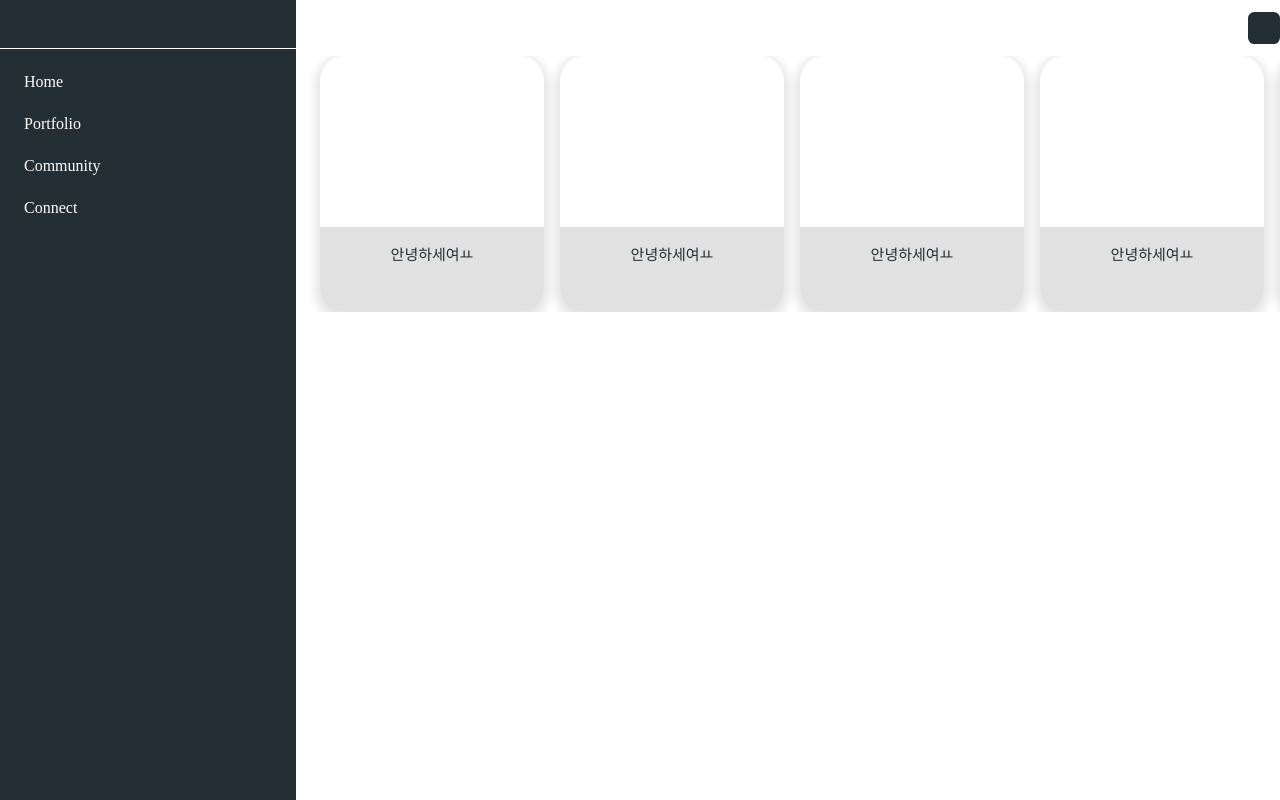
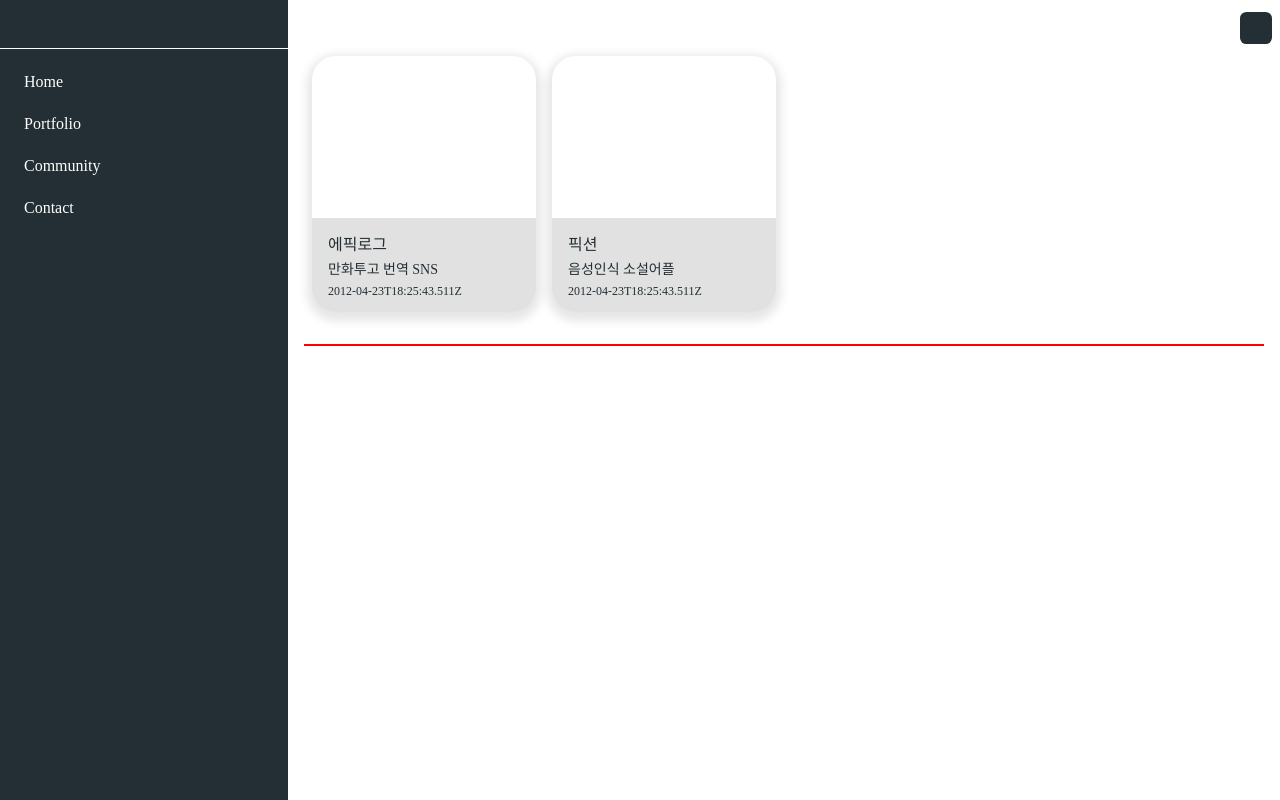
Before and after one commit to klimes888/community.front, a React app: page / in a window 1280 px wide. Built offline with nearby package versions, Linux system fonts and the light colour scheme.

Commit message:
slider and context add

```diff
--- a/src/components/aside/Aside.tsx
+++ b/src/components/aside/Aside.tsx
@@ -1,21 +1,21 @@
-import React from 'react'
+import React, { useState } from 'react'
 import {css, Theme} from '@emotion/react';
 import styled from "@emotion/styled"
 import { Link } from 'react-router-dom';
 
 export default function Aside() {
+  const [toggle, setToggle] = useState(false);
+
 
   const linkList = [
     {index:0, title:'Home', value:'/'},
     {index:1, title:'Portfolio', value:'/portfolio'},
     {index:2, title:'Community', value:''},
-    {index:3, title:'Connect', value:''}
+    {index:3, title:'Contact', value:''}
   ]
 
-
-
   return (
-    <aside css={theme => ([themeStyle(theme, 'bar'), bodyLayout])} >
+    <aside css={theme => ([themeStyle(theme, 'bar', toggle), bodyLayout])} >
       <article css={bodyTop}>
 
       </article>
@@ -24,7 +24,7 @@ export default function Aside() {
           {
             linkList?.map(({ index, title, value }) =>
               <TextWrap to={value} key={index} >
-                <li css={theme => [themeStyle(theme, 'text'), texttyle]}>
+                <li css={theme => [themeStyle(theme, 'text', ''), textStyle]}>
                   { title }
                 </li>
               </TextWrap>
@@ -38,11 +38,13 @@ export default function Aside() {
 };
 
   // common style
-  const themeStyle = (theme:Theme, type:string):{} => {
+  const themeStyle = (theme:Theme, type:string, props:boolean | string):{} => {
+
     switch (type) {
       case 'bar':
         return {
-                  background:theme.colors.blue500
+                  background:theme.colors.blue500,
+                  width:props ? `2rem` : `18rem`
                 }
       case 'text':
         return {
@@ -59,7 +61,6 @@ export default function Aside() {
 const bodyLayout = css`
 display: flex;
 flex-direction: column;
-width:18.5rem;
 height:100vh;
 z-index: 999;
 `;
@@ -82,5 +83,5 @@ padding:0.5em;
 margin: 0.5em 0;
 `;
 
-const texttyle = css`
+const textStyle = css`
 `;
--- a/src/components/main/Main.tsx
+++ b/src/components/main/Main.tsx
@@ -2,6 +2,8 @@ import React, { useState } from 'react'
 import {css} from '@emotion/react';
 import axios from 'axios';
 import Aside from '../aside/Aside';
+// json
+import mainData from '@/data/main.json'
 
 // style
 import { bodyStyle } from '@/style/common/bodyStyle';
@@ -28,9 +30,6 @@ export default function Main() {
     // useEffect(() => {
     //     fetch();
     // }, []);
-const scrollData = [
-  {index:0, thumbnail:'', title:'test', desc:'test2', date:'2020-10-10'}
-];
 
 	return (
 		<div css={bodyStyle}>
@@ -39,7 +38,12 @@ const scrollData = [
 				<section css={bodyLayout} >
           <Header />
           <article css={boyDescWrap}>
-            <HorizonScroll data={scrollData}/>
+            <div css={bodyInner} >
+              <HorizonScroll data={mainData}/>
+              <div css={lineWrapStyle} >
+                <div css={lineStyle} />
+              </div>
+            </div>
           </article>
 				</section>
 			</div>
@@ -60,4 +64,24 @@ flex:1;
 
 
 const boyDescWrap = css`
+width:100%;
 `;
+
+const bodyInner = css`
+display: flex;
+flex-direction: column;
+width:100%;
+`;
+
+const lineWrapStyle = css`
+display: flex;
+flex:1;
+margin:2rem 0em;
+`;
+
+const lineStyle = css`
+width:100%;
+height:0.1em;
+background: red;
+margin:0 1em;
+`;
--- a/src/components/slider/Contents.tsx
+++ b/src/components/slider/Contents.tsx
@@ -1,31 +1,80 @@
-import { css, jsx, Theme } from '@emotion/react';
+import { css, Theme } from '@emotion/react';
 import React from 'react'
+import { Link, Route } from 'react-router-dom';
 
-export default function Contents({ data }):JSX.Element {
+type propsType = {
+  data:{
+    index:number,
+    thumbnail:string,
+    title:string,
+    desc:string,
+    date:string,
+    type:string,
+    route:string
+      }
+}
 
-  return (
-    <button css={layoutStyle}>
-        <div css={layout}>
-        <div css={layoutTop}></div>
+export default function Contents({ data }:propsType):JSX.Element {
+const {thumbnail, title, desc, date, type, route} = data;
+
+  const arr = [
+    {index:1, value:'title', text:title},
+    {index:2, value:'desc', text:desc},
+    {index:3, value:'date', text:date},
+  ];
+
+  const DivideJSX = ():JSX.Element => (
+    <div css={layoutStyle}>
+      <div css={layout}>
+        <div css={layoutTop}>
+          <div css={thumbnailWrap}>
+            <img css={thumbnailImage} src={thumbnail} />
+          </div>
+        </div>
         <div css={layBottom}>
           <div css={layBottomInner}>
-            <span css={theme => [titleText, themeStyle(theme, 'text')]}>안녕하세여ㅛ</span>
+            {
+              arr?.map(({text, value, index}) => (
+              <div key={index} css={textWrap}>
+                <span css={theme => [themeStyle(theme, value)]}>{text}</span>
+              </div>
+              ))
+            }
           </div>
         </div>
       </div>
-    </button>
-  )
+    </div>
+
+)
+// <Link to={{ pathname:`${route}`}} target="_blank"/>
+return (
+        <Link to={{ pathname:`${route}`}} target="_blank">
+          <DivideJSX />
+        </Link>
+      )
 }
 
   // common style
   const themeStyle = (theme:Theme, type:string):{} => {
     switch (type) {
-      case 'text':
+      case 'title':
         return {
                   color:theme.colors.blue500,
-                  fontSize:theme.fontsize.font15,
+                  fontSize:theme.fontsize.font16,
                   fontWeigth:theme.fontweight.font700
-                }
+                };
+      case 'desc':
+        return {
+                  color:theme.colors.blue500,
+                  fontSize:theme.fontsize.font14,
+                  fontWeigth:theme.fontweight.font300
+                };
+      case 'date':
+        return {
+                  color:theme.colors.blue500,
+                  fontSize:theme.fontsize.font12,
+                  fontWeigth:theme.fontweight.font300
+                };
       default:
         break;
     }
@@ -33,6 +82,8 @@ export default function Contents({ data }):JSX.Element {
 
 const layoutStyle = css`
 margin: 0 0.5em;
+cursor: pointer;
+user-select: none;
 `;
 
 const layout = css`
@@ -46,7 +97,7 @@ overflow: hidden;
 `;
 
 const layoutTop = css`
-flex:2;
+flex:3;
 `;
 
 const layBottom = css`
@@ -56,9 +107,19 @@ background: #2222;
 
 const layBottomInner = css`
 flex:1;
-padding:1em;
+flex-direction: column;
+padding:0.6em 1em;
 `;
 
-const titleText = css`
-font
+const textWrap = css`
+margin:0.2em 0;
 `;
+
+// image
+const thumbnailWrap = css`
+
+`;
+
+const thumbnailImage = css`
+
+`;
--- a/src/components/slider/HorizonScroll.tsx
+++ b/src/components/slider/HorizonScroll.tsx
@@ -3,8 +3,8 @@ import React, { useEffect, useRef, useState } from 'react'
 import { props } from 'types/slider';
 import Contents from './Contents';
 
+export default function HorizonScroll({ data }:props):JSX.Element {
 
-export default function HorizonScroll({ data }:props):JSX.Element {
   // ref
   const scrollWrap = useRef<HTMLDivElement>(null)
   const scroll = useRef<HTMLDivElement>(null)
@@ -47,9 +47,11 @@ export default function HorizonScroll({ data }:props):JSX.Element {
     } else if (scrollWidth && scrollWidth < -move + 1000){
       setScrollMove(saveSize);
       return;
+
     } else {
 
-    }
+    };
+
     saveSize += -diff
   };
 
@@ -67,10 +69,7 @@ export default function HorizonScroll({ data }:props):JSX.Element {
 
   }, [isMouse, wrapWidth, scrollWidth])
 
-  // console.log(scrollMove)
-
-  const arr = new Array(30).fill('a').map((d,i)=>++i)
-
+  // const arr = new Array(30).fill('a').map((d,i)=>++i)
 
   return (
     <div
@@ -82,7 +81,7 @@ export default function HorizonScroll({ data }:props):JSX.Element {
         css={[innerLayout, {transform:`translateX(${scrollMove}px)`}]}
       >
         {
-          arr?.map((_data, index) =>
+          data?.map((_data, index) =>
             <React.Fragment key={index}>
               <Contents data={_data} />
             </React.Fragment>
@@ -97,9 +96,7 @@ const layout = css`
   display: flex;
   width:calc(100vw - 18rem);
   height:auto;
-  overflow: hidden;
   @media (max-width: 800px) {
-    background: purple;
       }
 `;
 
--- /dev/null
+++ b/src/data/main.json
@@ -0,0 +1,20 @@
+[
+  {
+  "index": 0,
+  "thumbnail": "",
+  "title": "에픽로그",
+  "desc": "만화투고 번역 SNS",
+  "date": "2012-04-23T18:25:43.511Z",
+  "route":"https://www.epiclogue.com/welcome",
+  "type":"href"
+  },
+  {
+    "index": 1,
+    "thumbnail": "",
+    "title": "픽션",
+    "desc": "음성인식 소설어플",
+    "date": "2012-04-23T18:25:43.511Z",
+    "route":"https://url.kr/5sfjn3",
+    "type":"href"
+  }
+]
--- a/src/router/Root.tsx
+++ b/src/router/Root.tsx
@@ -11,6 +11,7 @@ import MainPage from '@/pages/page_Main/Main';
 import Setting from '@/pages/page_Setting/Setting';
 import SignupPage from '@/pages/page_Signup/SignupPage';
 import Portfolio from '@/pages/page_Portfolio/Portfolio';
+import MainStore from '@/store/mainStore';
 
 const queryClient = new QueryClient();
 const Root: React.FC = () => {
@@ -27,6 +28,7 @@ const Root: React.FC = () => {
     <QueryClientProvider client={queryClient}>
       <ThemeProvider theme={theme} >
       <Global styles={GlobalStyle} />
+      <MainStore>
         <BrowserRouter>
           <Switch>
             {
@@ -36,6 +38,7 @@ const Root: React.FC = () => {
             }
           </Switch>
         </BrowserRouter>
+      </MainStore>
       </ThemeProvider>
     </QueryClientProvider>
   );
--- /dev/null
+++ b/src/store/MainStore.tsx
@@ -0,0 +1,26 @@
+import { createContext, Dispatch, ReactNode, SetStateAction, useState } from 'react'
+
+
+type propviderType = {
+  asideToggle:boolean;
+  setAsideToggle:Dispatch<SetStateAction<boolean>>
+}
+export const MainContext = createContext<propviderType | null>(null)
+
+export default function MainStore(
+  { children }: { children:ReactNode }
+  ):JSX.Element {
+
+  const [asideToggle, setAsideToggle] = useState(false)
+
+  return (
+    <MainContext.Provider
+      value={{
+        asideToggle,
+        setAsideToggle
+      }}
+    >
+      { children }
+    </MainContext.Provider>
+  )
+}
--- a/src/style/theme.ts
+++ b/src/style/theme.ts
@@ -11,7 +11,9 @@ const colors = {
 const fontsize = {
     font18:18,
     font16:16,
-    font15:15
+    font15:15,
+    font14:14,
+    font12:12
 }
 
 const fontweight = {
--- a/tsconfig.json
+++ b/tsconfig.json
@@ -3,6 +3,7 @@
     "target": "es6",
     "module": "esnext",
     "moduleResolution": "node",
+    "resolveJsonModule": true,
     "noResolve": false,
     "noImplicitAny": false,
     "removeComments": false,
--- a/types/slider.d.ts
+++ b/types/slider.d.ts
@@ -4,6 +4,8 @@ export interface props {
     thumbnail:string,
     title:string,
     desc:string,
-    date:string
+    date:string,
+    type:string,
+    route:string
   }[]
 }
--- a/types/styled.d.ts
+++ b/types/styled.d.ts
@@ -14,7 +14,9 @@ declare module '@emotion/react' {
       fontsize: {
         font18:number,
         font16:number,
-        font15:number
+        font15:number,
+        font14:number,
+        font12:number
       };
 
       fontweight: {
```
Lines whose indentation alone changed are shown as unchanged.
